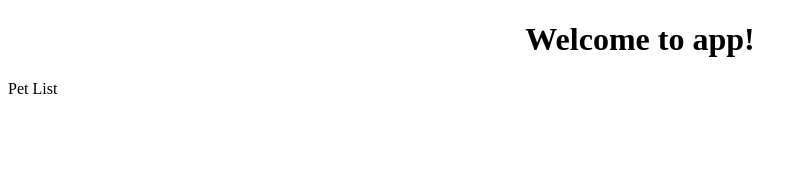
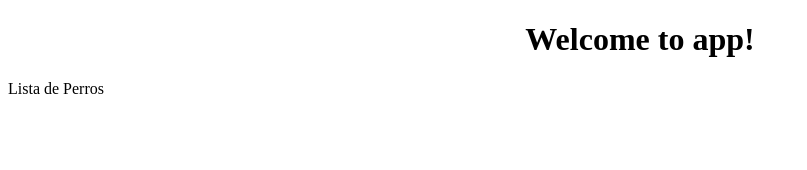
Before and after one commit to ORT-DA2/Angular-Tutorial, an Angular app: page / in a window 1280 px wide. Shown: the top 170 px of the page, without its empty margins (0-807 px from the left). Built offline with nearby package versions, Linux system fonts and the light colour scheme.

Commit message:
Configurable component title name

```diff
--- a/src/app/app.component.html
+++ b/src/app/app.component.html
@@ -6,5 +6,5 @@
 </div>
 
 <div>
-  <pm-pets></pm-pets>
+  <pm-pets pageTitle="Lista de Perros"></pm-pets>
 </div>
--- a/src/app/components/pet-list/pet-list.component.ts
+++ b/src/app/components/pet-list/pet-list.component.ts
@@ -1,11 +1,11 @@
-import { Component } from '@angular/core';
+import { Component, Input } from '@angular/core';
 
 @Component({
     selector: 'pm-pets',
     templateUrl: './pet-list.component.html'
 })
 export class PetListComponent {
-    pageTitle: string = "Pet List";
+    @Input() pageTitle: string = "Pet List";
 
     constructor() {
     }
```
